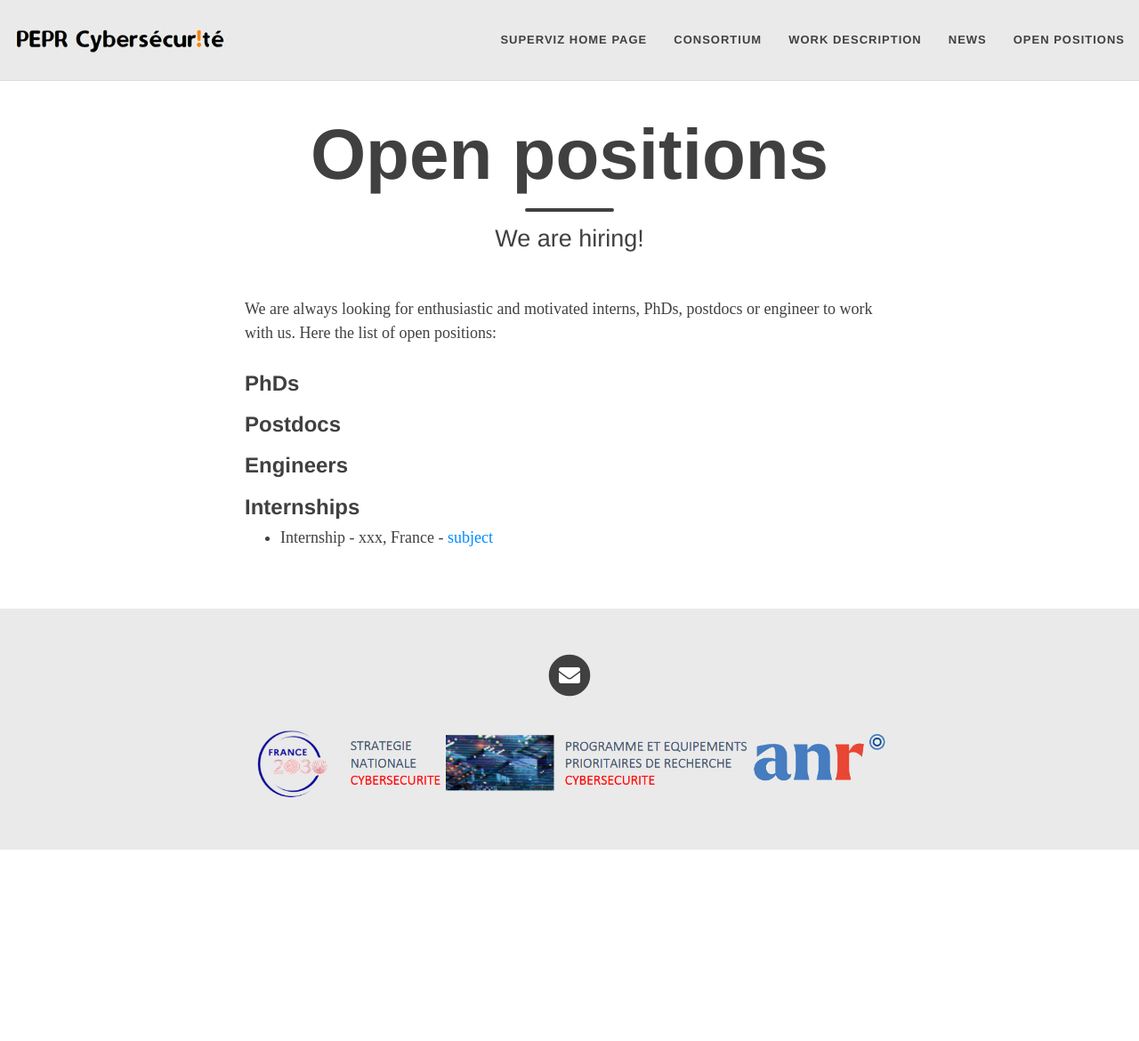
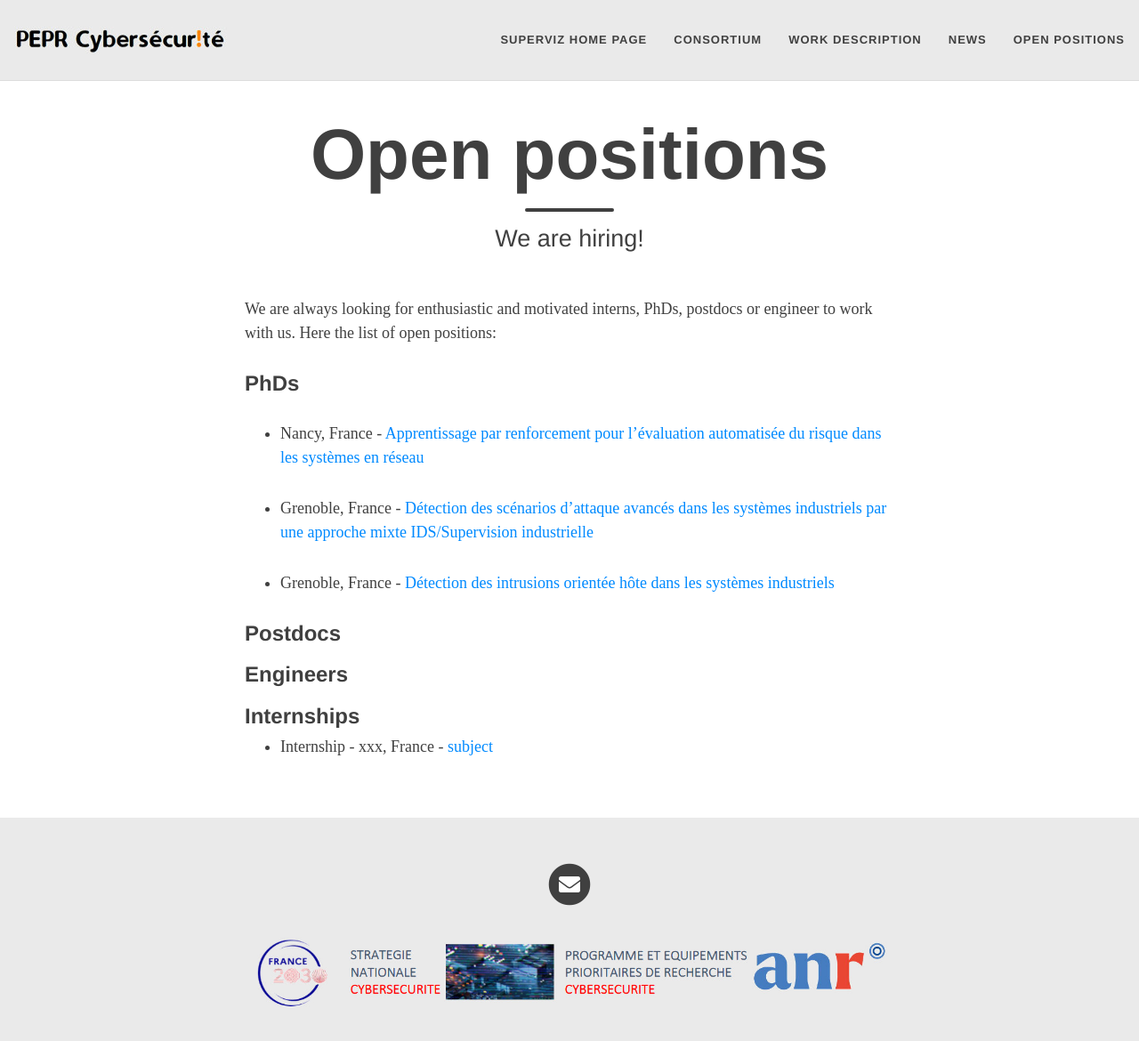
Before and after one commit to PFGimenez/REV-website, a Jekyll site: the page built from openpositions.md, in a window 1280 px wide and 1190 px high. Shown: the top 1170 px of the window at 89% size. Built offline with Jekyll 4.4.1, drawn with Linux system fonts in a browser that asks for light colours; nearby versions of some CDN libraries; some web fonts are replaced.

Commit message:
Ajout des offres de Abdel et Stéphane

```diff
--- a/openpositions.md
+++ b/openpositions.md
@@ -7,6 +7,12 @@ subtitle: We are hiring!
 We are always looking for enthusiastic and motivated interns, PhDs, postdocs or engineer to work with us. Here the list of open positions:
 
 ### PhDs
+
+- Nancy, France - [Apprentissage par renforcement pour l’évaluation automatisée du risque dans les systèmes en réseau](https://files.inria.fr/superviz/assets/img/positions/TH1.3.pdf)
+
+- Grenoble, France - [Détection des scénarios d’attaque avancés dans les systèmes industriels par une approche mixte IDS/Supervision industrielle](https://files.inria.fr/superviz/assets/img/positions/TH2.2.pdf)
+
+- Grenoble, France - [Détection des intrusions orientée hôte dans les systèmes industriels](https://files.inria.fr/superviz/assets/img/positions/TH2.3.pdf)
 
 
 ### Postdocs
```
